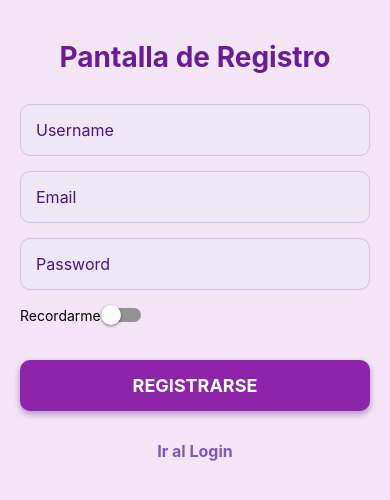
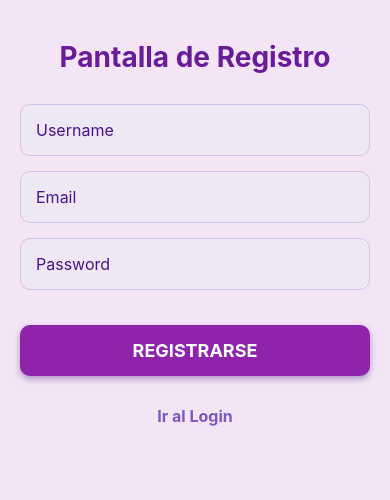
Before and after one commit to Markelesperanza/proyecto-final-prog3, a React Native app: screen /Register in a window 390 px wide. Shown: the top 500 px of the page. Built offline with nearby package versions, Linux system fonts and the light colour scheme.

Commit message:
cambios en Register y Usuarios

```diff
--- a/src/screens/Register.js
+++ b/src/screens/Register.js
@@ -1,5 +1,5 @@
 import React, { Component } from 'react';
-import { View, Text, TouchableOpacity, StyleSheet, TextInput, Switch } from 'react-native';
+import { View, Text, TouchableOpacity, StyleSheet, TextInput } from 'react-native';
 import { db, auth } from "../firebase/config";
 
 class Register extends Component {
@@ -9,7 +9,6 @@ class Register extends Component {
       email: "",
       password: "",
       userName: '',
-      rememberMe: false,
       errorMsg: "",
       registered: false,
     };
@@ -32,12 +31,8 @@ class Register extends Component {
         }
       })
       .catch(error => {
-        this.setState({ errorMsg: error.message });
+        this.setState({ errorMsg: "Error al registrar el usuario. Intenta de nuevo." });
       });
-  }
-
-  toggleRememberMe = () => {
-    this.setState({ rememberMe: !this.state.rememberMe });
   }
 
   validateInputs = () => {
@@ -74,14 +69,6 @@ class Register extends Component {
           onChangeText={text => this.setState({ password: text })}
           value={this.state.password}
         />
-
-        <View style={styles.rememberMeContainer}>
-          <Text>Recordarme</Text>
-          <Switch
-            value={this.state.rememberMe}
-            onValueChange={this.toggleRememberMe}
-          />
-        </View>
 
         <TouchableOpacity
           style={styles.button}
@@ -159,17 +146,6 @@ const styles = StyleSheet.create({
     marginTop: 10,
     fontSize: 14,
   },
-  rememberMeContainer: {
-    flexDirection: 'row',
-    alignItems: 'center',
-    marginBottom: 15,
-  },
-  rememberMeText: {
-    fontSize: 16,
-    color: '#6a1b9a',
-    marginRight: 10,
-  },
 });
 
-
 export default Register;
--- a/src/screens/Usuarios.js
+++ b/src/screens/Usuarios.js
@@ -9,6 +9,7 @@ class Usuarios extends Component {
             usuarios: [],
             filteredUsuarios: [],
             searchQuery: '',
+            noResults: false,
         };
     }
 
@@ -23,7 +24,11 @@ class Usuarios extends Component {
                         username: doc.data().userName,
                     });
                 });
-                this.setState({ usuarios, filteredUsuarios: usuarios });
+                this.setState({
+                    usuarios,
+                    filteredUsuarios: usuarios,
+                    noResults: false,
+                });
             },
             (error) => {
                 console.error("Error al obtener usuarios:", error);
@@ -42,13 +47,17 @@ class Usuarios extends Component {
             usuario.username.toLowerCase().includes(searchQuery.toLowerCase())
         );
 
-        this.setState({ filteredUsuarios });
+        this.setState({
+            filteredUsuarios,
+            noResults: filteredUsuarios.length === 0,
+        });
     };
 
     handleResetFilter = () => {
         this.setState({
             searchQuery: '',
             filteredUsuarios: this.state.usuarios,
+            noResults: false,
         });
     };
 
@@ -60,7 +69,7 @@ class Usuarios extends Component {
     );
 
     render() {
-        const { filteredUsuarios, searchQuery } = this.state;
+        const { filteredUsuarios, searchQuery, noResults } = this.state;
 
         return (
             <View style={styles.container}>
@@ -80,16 +89,16 @@ class Usuarios extends Component {
                     <Text style={styles.resetButtonText}>Resetear Búsqueda</Text>
                 </TouchableOpacity>
 
-                {filteredUsuarios.length > 0 ? (
+                {noResults ? (
+                    <Text style={styles.noResultsText}>
+                        El usuario no existe
+                    </Text>
+                ) : (
                     <FlatList
                         data={filteredUsuarios}
                         keyExtractor={(item) => item.id}
                         renderItem={this.renderUsuario}
                     />
-                ) : (
-                    <Text style={styles.noResultsText}>
-                        El nombre de usuario no existe
-                    </Text>
                 )}
             </View>
         );
@@ -153,10 +162,10 @@ const styles = StyleSheet.create({
     },
     noResultsText: {
         color: "#d32f2f",
-        textAlign: 'center',
+        textAlign: "center",
         marginTop: 20,
         fontSize: 16,
-        fontWeight: 'bold',
+        fontWeight: "bold",
     },
 });
 
```
